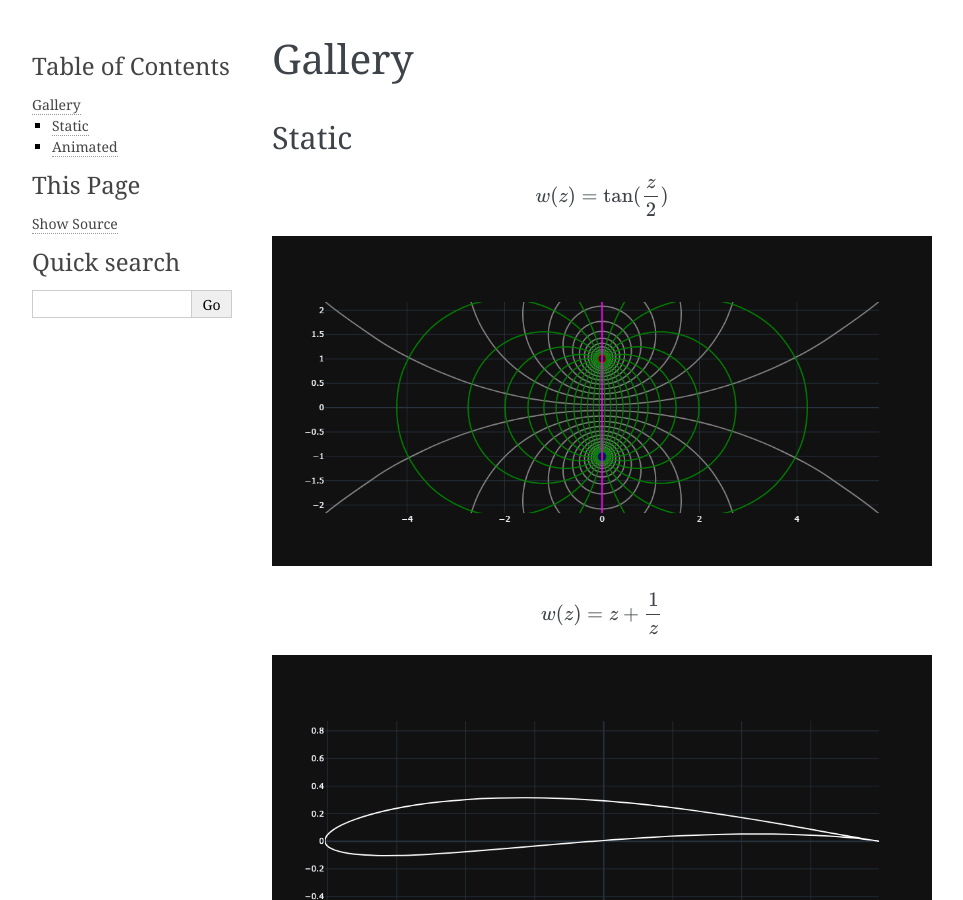
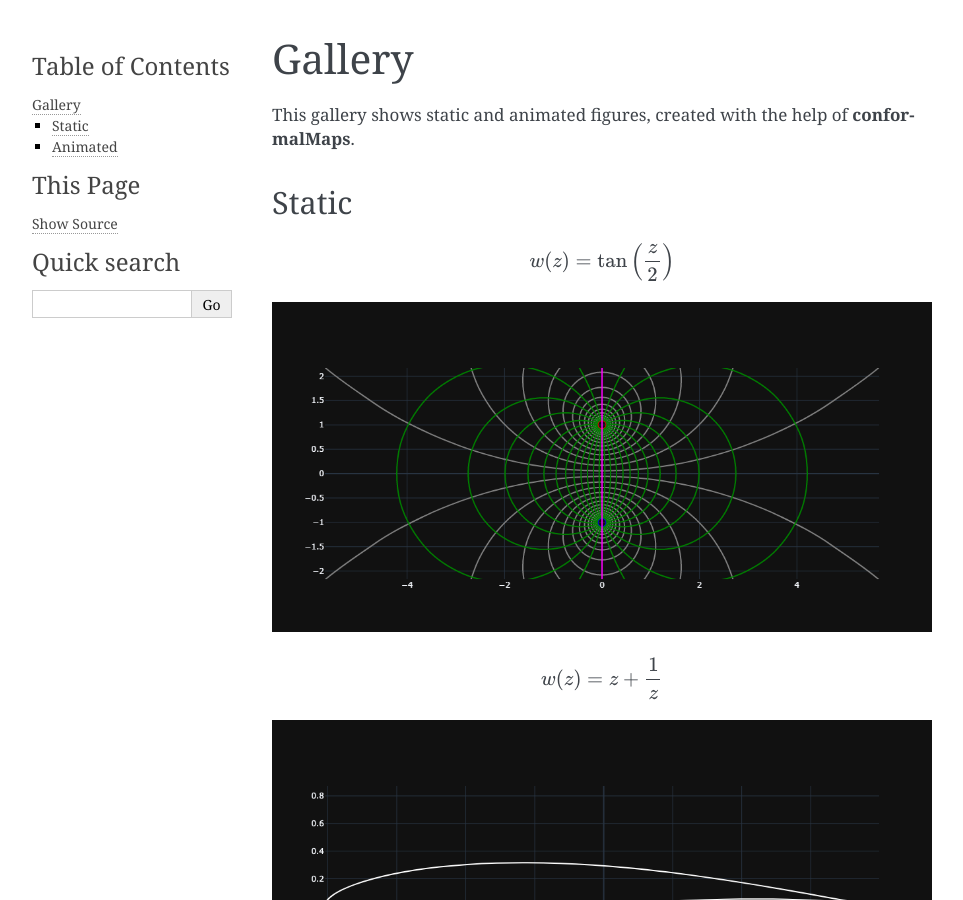
Before and after one commit to im-AMS/Conformal-Maps, a Sphinx documentation site: the page built from docs/source/gallery.rst, in a window 1280 px wide and 900 px high. Shown: the whole window, without its empty margins (148-1111 px from the left). Built offline with Sphinx 7.4.7, drawn with Linux system fonts in a browser that asks for light colours.

Commit message:
Update gallery.rst

```diff
--- a/docs/source/gallery.rst
+++ b/docs/source/gallery.rst
@@ -1,13 +1,15 @@
 =======
 Gallery
 =======
+
+This gallery shows static and animated figures, created with the help of **conformalMaps**.
 
 Static
 ------
 
 .. math::
 
-   w(z)=\tan(\frac{z}{2})
+   w(z)=\tan\left(\frac{z}{2}\right)
 
 .. image:: Figures/tanz_2.png
     :width: 800
```
